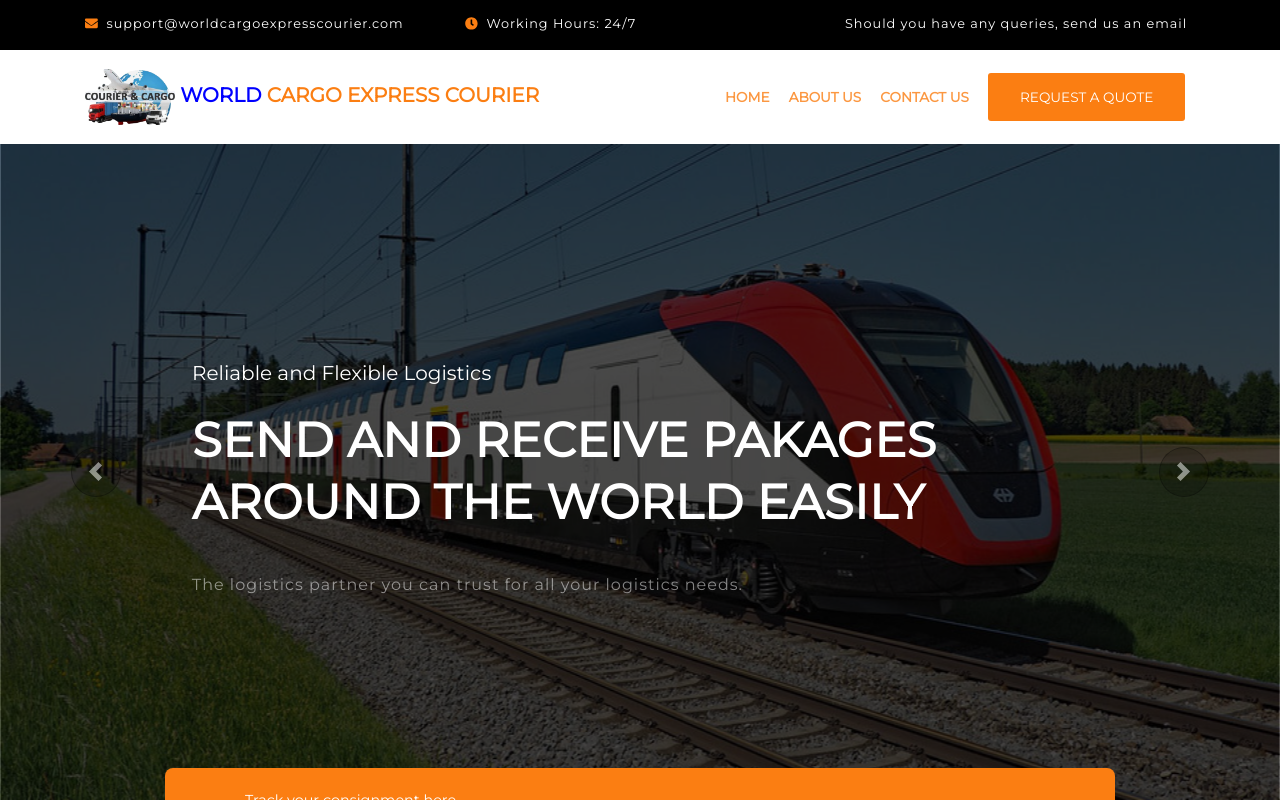
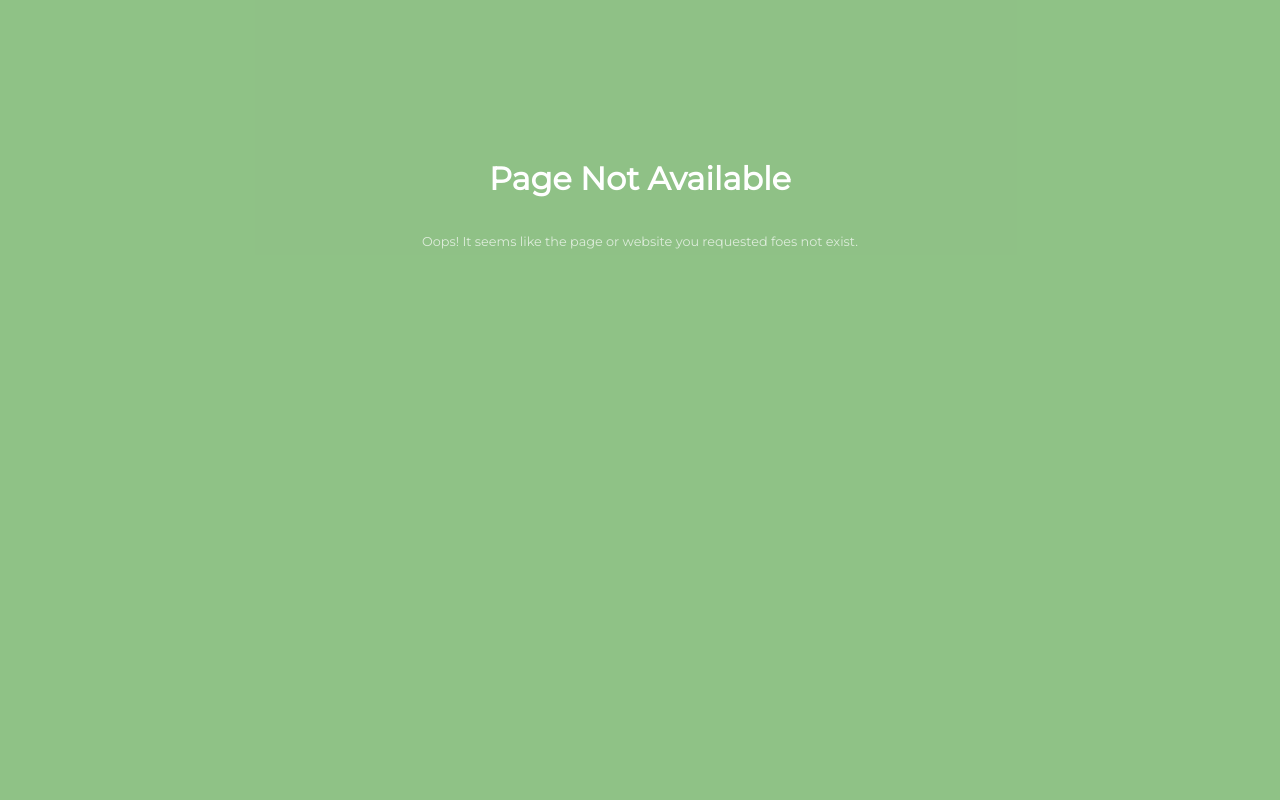
Before and after one commit to Achilles45/logistics-asaba, a Vue app: page / in a window 1280 px wide. Shown: the top 800 px of the page. Built offline with nearby package versions, Linux system fonts and the light colour scheme.

Commit message:
Added overlay

```diff
--- a/src/components/Overlay.vue
+++ b/src/components/Overlay.vue
@@ -4,7 +4,7 @@
           <div class="content">
               <div>
                   <h2>Page Not Available</h2>
-              <p>Oops! It seems like the page or website you requested is currently not available. Either a domain name has expired or the website has been disabled. Please contact your hosting providers. Sorry for any hitch in service.</p>
+              <p>Oops! It seems like the page or website you requested foes not exist.</p>
               </div>
           </div>
       </div>
--- a/src/router/index.js
+++ b/src/router/index.js
@@ -15,39 +15,39 @@ const routes = [
     name: 'Index',
     component: Index
   },
-  {
-    path: '/about',
-    name: 'About',
-    // route level code-splitting
-    // this generates a separate chunk (about.[hash].js) for this route
-    // which is lazy-loaded when the route is visited.
-    component: About
-  },
-  {
-    path: '/contact',
-    name: 'Contact',
-    component: Contact
-  },
-  {
-    path: '/request',
-    name: 'Request',
-    component: Request
-  },
-  {
-    path: '/tracking/:id',
-    name: 'Tracking',
-    component: Tracking
-  },
-  {
-    path: '/package',
-    name: 'Package',
-    component: Package
-  },
-   {
-    path: '/add',
-    name: 'add',
-    component: Add
-  },
+  // {
+  //   path: '/about',
+  //   name: 'About',
+  //   // route level code-splitting
+  //   // this generates a separate chunk (about.[hash].js) for this route
+  //   // which is lazy-loaded when the route is visited.
+  //   component: About
+  // },
+  // {
+  //   path: '/contact',
+  //   name: 'Contact',
+  //   component: Contact
+  // },
+  // {
+  //   path: '/request',
+  //   name: 'Request',
+  //   component: Request
+  // },
+  // {
+  //   path: '/tracking/:id',
+  //   name: 'Tracking',
+  //   component: Tracking
+  // },
+  // {
+  //   path: '/package',
+  //   name: 'Package',
+  //   component: Package
+  // },
+  //  {
+  //   path: '/add',
+  //   name: 'add',
+  //   component: Add
+  // },
 ]
 
 const router = new VueRouter({
--- a/src/views/Index.vue
+++ b/src/views/Index.vue
@@ -1,7 +1,7 @@
 <template>
   <div class="app">
-    <!-- <Overlay /> -->
-    <Topbar />
+    <Overlay />
+    <!-- <Topbar />
     <Navbar />
     <Banner />
     <Tracking />
@@ -10,7 +10,7 @@
     <Gallery />
     <More />
     <Testimonials />
-    <Footer />
+    <Footer /> -->
   </div>
 </template>
 
```
